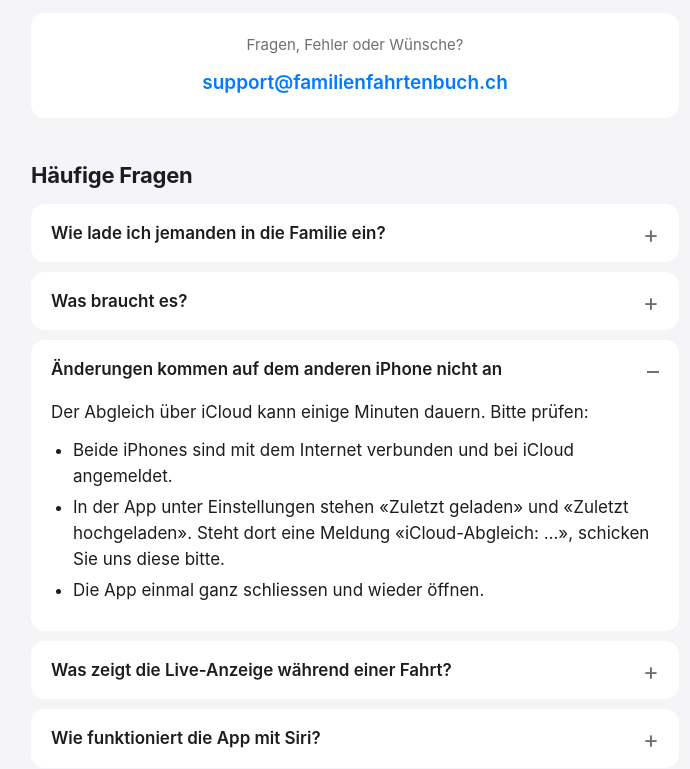
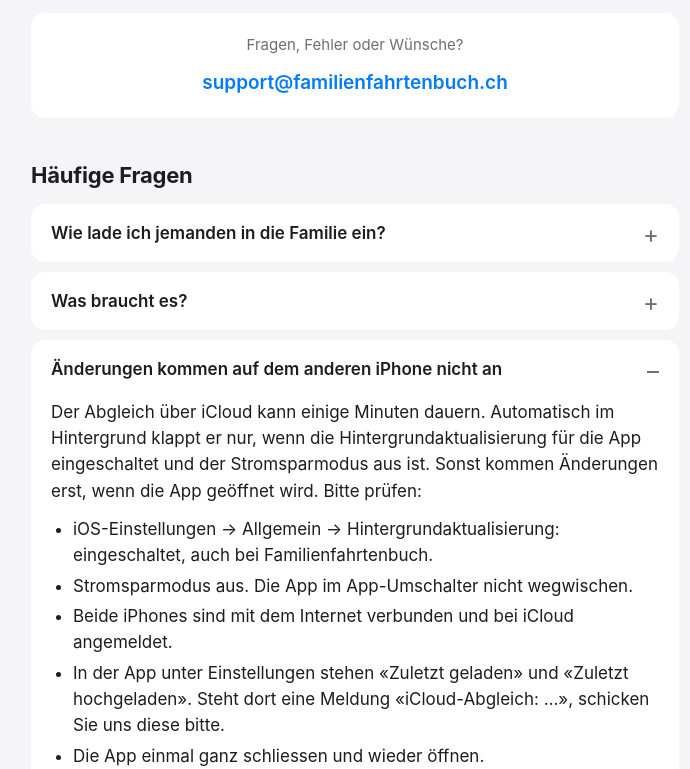
Before and after one commit to Familienfahrtenbuch/familienfahrtenbuch.github.io, a plain HTML site: page index.html in a window 1280 px wide. Both pictures are taken after a click on the heading "Änderungen kommen auf dem anderen iPhone nicht an". Shown: the part 1258-2027 px from the top of the page, without its empty margins (285-975 px from the left). Drawn offline with Linux system fonts and the light colour scheme.

Commit message:
Hinweis: Abgleich und Mitteilungen nur mit Hintergrundaktualisierung, ohne Stromsparmodus
Co-Authored-By: Claude Opus 5.5 <noreply@anthropic.com>

```diff
--- a/index.html
+++ b/index.html
@@ -63,8 +63,10 @@
   <details>
     <summary>Änderungen kommen auf dem anderen iPhone nicht an</summary>
     <div>
-      <p>Der Abgleich über iCloud kann einige Minuten dauern. Bitte prüfen:</p>
+      <p>Der Abgleich über iCloud kann einige Minuten dauern. Automatisch im Hintergrund klappt er nur, wenn die Hintergrundaktualisierung für die App eingeschaltet und der Stromsparmodus aus ist. Sonst kommen Änderungen erst, wenn die App geöffnet wird. Bitte prüfen:</p>
       <ul>
+        <li>iOS-Einstellungen → Allgemein → Hintergrundaktualisierung: eingeschaltet, auch bei Familienfahrtenbuch.</li>
+        <li>Stromsparmodus aus. Die App im App-Umschalter nicht wegwischen.</li>
         <li>Beide iPhones sind mit dem Internet verbunden und bei iCloud angemeldet.</li>
         <li>In der App unter Einstellungen stehen «Zuletzt geladen» und «Zuletzt hochgeladen». Steht dort eine Meldung «iCloud-Abgleich: …», schicken Sie uns diese bitte.</li>
         <li>Die App einmal ganz schliessen und wieder öffnen.</li>
@@ -99,6 +101,7 @@
     <summary>Ich bekomme keine Mitteilungen bei Reservationen</summary>
     <div>
       <p>Jedes iPhone erzeugt die Mitteilung selbst, sobald der Abgleich die Änderung gebracht hat. Der Schalter «Mitteilungen bei Reservationen» in den Einstellungen gilt deshalb nur für das eigene iPhone. Zusätzlich muss die App in den iOS-Einstellungen Mitteilungen senden dürfen.</p>
+      <p>Wichtig: Ohne Hintergrundaktualisierung oder im Stromsparmodus kommt die Mitteilung erst, wenn die App geöffnet wird. Auch sonst entscheidet iOS selbst, wann es die App im Hintergrund weckt; eine Mitteilung kann deshalb einige Minuten später kommen.</p>
     </div>
   </details>
 
```
